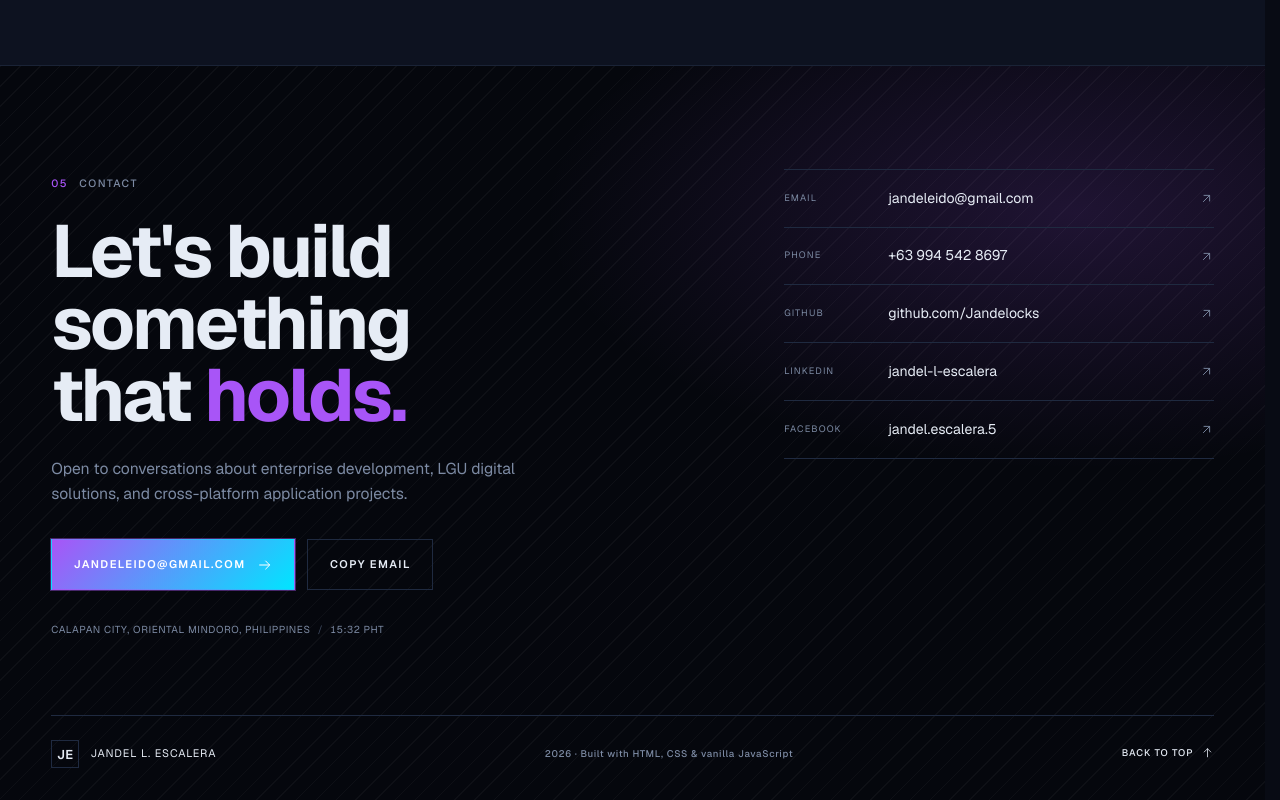
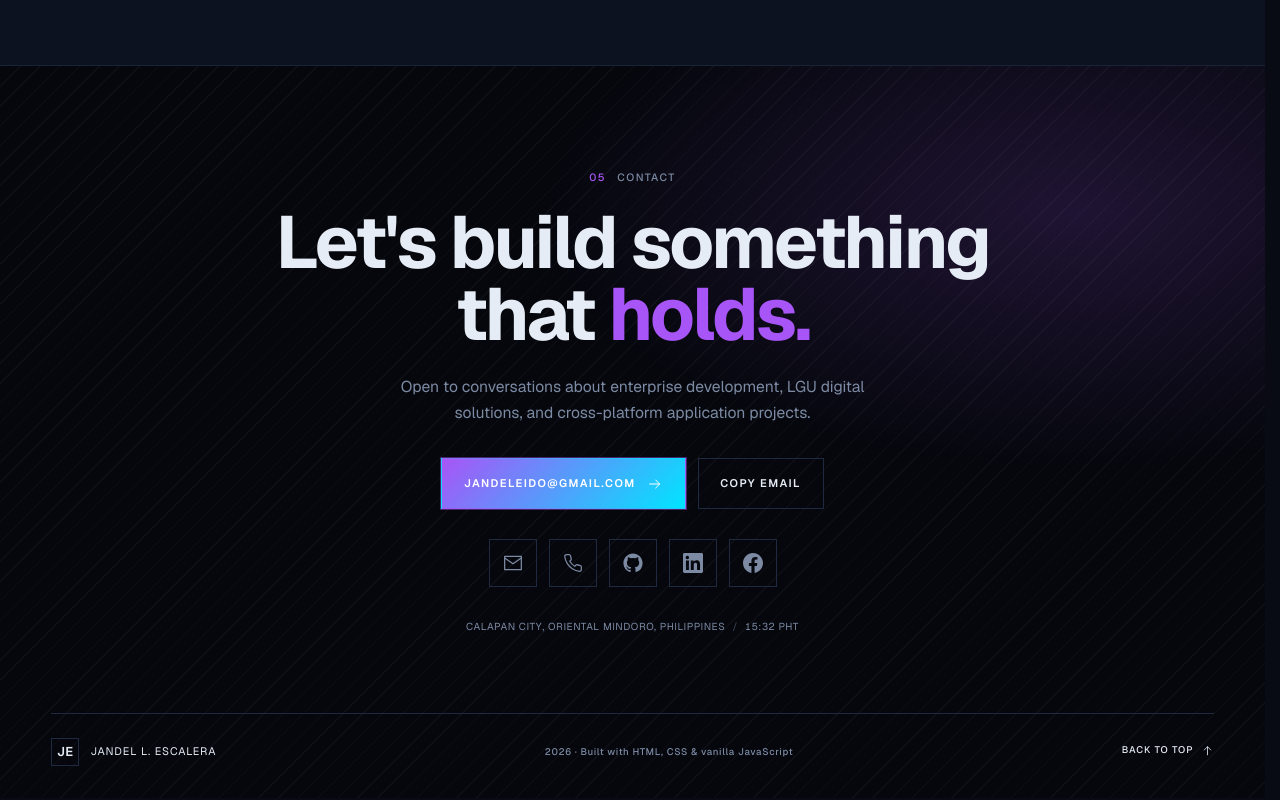
Before and after one commit to Jandelocks/portfolio, a plain HTML site: page index.html in a window 1280 px wide. Shown: the part 5037-5837 px from the top of the page. Drawn offline with nearby package versions, Linux system fonts and the light colour scheme.

Commit message:
feat(portfolio): enhance contact section with social buttons and improved layout

```diff
--- a/index.html
+++ b/index.html
@@ -676,53 +676,65 @@
                                 <span class="copy-label">Copy email</span>
                             </button>
                         </div>
-                        <p class="contact-place">
-                            Calapan City, Oriental Mindoro, Philippines
-                            <span class="sep">/</span>
-                            <span id="clock-footer">--:--</span> PHT
-                        </p>
                     </div>
 
-                    <div class="contact-links reveal">
-                        <a class="contact-link" href="mailto:jandeleido@gmail.com">
-                            <span class="cl-key">Email</span>
-                            <span class="cl-val">jandeleido@gmail.com</span>
-                            <svg viewBox="0 0 24 24" class="icon cl-arrow" aria-hidden="true">
-                                <path d="M7 17 17 7M8 7h9v9" />
-                            </svg>
-                        </a>
-                        <a class="contact-link" href="tel:+639945428697">
-                            <span class="cl-key">Phone</span>
-                            <span class="cl-val">+63 994 542 8697</span>
-                            <svg viewBox="0 0 24 24" class="icon cl-arrow" aria-hidden="true">
-                                <path d="M7 17 17 7M8 7h9v9" />
-                            </svg>
-                        </a>
-                        <a class="contact-link" href="https://github.com/Jandelocks" target="_blank"
-                            rel="noopener noreferrer">
-                            <span class="cl-key">GitHub</span>
-                            <span class="cl-val">github.com/Jandelocks</span>
-                            <svg viewBox="0 0 24 24" class="icon cl-arrow" aria-hidden="true">
-                                <path d="M7 17 17 7M8 7h9v9" />
-                            </svg>
-                        </a>
-                        <a class="contact-link" href="https://www.linkedin.com/in/jandel-l-escalera-445440364"
-                            target="_blank" rel="noopener noreferrer">
-                            <span class="cl-key">LinkedIn</span>
-                            <span class="cl-val">jandel-l-escalera</span>
-                            <svg viewBox="0 0 24 24" class="icon cl-arrow" aria-hidden="true">
-                                <path d="M7 17 17 7M8 7h9v9" />
-                            </svg>
-                        </a>
-                        <a class="contact-link" href="https://www.facebook.com/jandel.escalera.5" target="_blank"
-                            rel="noopener noreferrer">
-                            <span class="cl-key">Facebook</span>
-                            <span class="cl-val">jandel.escalera.5</span>
-                            <svg viewBox="0 0 24 24" class="icon cl-arrow" aria-hidden="true">
-                                <path d="M7 17 17 7M8 7h9v9" />
-                            </svg>
-                        </a>
-                    </div>
+                    <ul class="contact-social reveal" aria-label="Direct contact and profiles">
+                        <li>
+                            <a class="social-btn" href="mailto:jandeleido@gmail.com"
+                                aria-label="Email jandeleido@gmail.com">
+                                <svg viewBox="0 0 24 24" class="icon" aria-hidden="true">
+                                    <rect x="2" y="4" width="20" height="16" />
+                                    <path d="m2 6 10 7 10-7" />
+                                </svg>
+                                <span class="social-tip" aria-hidden="true">Email</span>
+                            </a>
+                        </li>
+                        <li>
+                            <a class="social-btn" href="tel:+639945428697" aria-label="Call +63 994 542 8697">
+                                <svg viewBox="0 0 24 24" class="icon" aria-hidden="true">
+                                    <path
+                                        d="M22 16.92v3a2 2 0 0 1-2.18 2 19.79 19.79 0 0 1-8.63-3.07 19.5 19.5 0 0 1-6-6 19.79 19.79 0 0 1-3.07-8.67A2 2 0 0 1 4.11 2h3a2 2 0 0 1 2 1.72 12.84 12.84 0 0 0 .7 2.81 2 2 0 0 1-.45 2.11L8.09 9.91a16 16 0 0 0 6 6l1.27-1.27a2 2 0 0 1 2.11-.45 12.84 12.84 0 0 0 2.81.7A2 2 0 0 1 22 16.92z" />
+                                </svg>
+                                <span class="social-tip" aria-hidden="true">Phone</span>
+                            </a>
+                        </li>
+                        <li>
+                            <a class="social-btn" href="https://github.com/Jandelocks" target="_blank"
+                                rel="noopener" aria-label="GitHub (opens in a new tab)">
+                                <svg viewBox="0 0 24 24" class="icon icon--brand" aria-hidden="true">
+                                    <path
+                                        d="M12 .5C5.73.5.5 5.73.5 12c0 5.08 3.29 9.39 7.86 10.91.58.1.79-.25.79-.56v-2.17c-3.2.7-3.87-1.36-3.87-1.36-.53-1.34-1.29-1.7-1.29-1.7-1.05-.72.08-.7.08-.7 1.16.08 1.77 1.19 1.77 1.19 1.03 1.77 2.7 1.26 3.36.96.1-.75.4-1.26.73-1.55-2.55-.29-5.23-1.28-5.23-5.68 0-1.26.45-2.28 1.19-3.09-.12-.29-.52-1.46.11-3.05 0 0 .97-.31 3.18 1.18a11 11 0 0 1 5.79 0c2.2-1.49 3.17-1.18 3.17-1.18.63 1.59.23 2.76.11 3.05.74.81 1.19 1.83 1.19 3.09 0 4.41-2.69 5.38-5.25 5.67.41.36.78 1.06.78 2.14v3.17c0 .31.21.67.8.56A11.51 11.51 0 0 0 23.5 12C23.5 5.73 18.27.5 12 .5Z" />
+                                </svg>
+                                <span class="social-tip" aria-hidden="true">GitHub</span>
+                            </a>
+                        </li>
+                        <li>
+                            <a class="social-btn" href="https://www.linkedin.com/in/jandel-l-escalera-445440364"
+                                target="_blank" rel="noopener" aria-label="LinkedIn (opens in a new tab)">
+                                <svg viewBox="0 0 24 24" class="icon icon--brand" aria-hidden="true">
+                                    <path
+                                        d="M20.45 20.45h-3.56v-5.57c0-1.33-.03-3.04-1.85-3.04-1.86 0-2.14 1.45-2.14 2.95v5.66H9.34V9h3.42v1.56h.05c.48-.9 1.64-1.85 3.37-1.85 3.6 0 4.27 2.37 4.27 5.46v6.28ZM5.34 7.43a2.07 2.07 0 1 1 0-4.13 2.07 2.07 0 0 1 0 4.13ZM7.12 20.45H3.55V9h3.57v11.45ZM22.22 0H1.77C.79 0 0 .77 0 1.72v20.55C0 23.22.79 24 1.77 24h20.45c.98 0 1.78-.78 1.78-1.73V1.72C24 .77 23.2 0 22.22 0Z" />
+                                </svg>
+                                <span class="social-tip" aria-hidden="true">LinkedIn</span>
+                            </a>
+                        </li>
+                        <li>
+                            <a class="social-btn" href="https://www.facebook.com/jandel.escalera.5" target="_blank"
+                                rel="noopener" aria-label="Facebook (opens in a new tab)">
+                                <svg viewBox="0 0 24 24" class="icon icon--brand" aria-hidden="true">
+                                    <path
+                                        d="M24 12.07C24 5.4 18.63 0 12 0S0 5.4 0 12.07C0 18.1 4.39 23.1 10.13 24v-8.44H7.08v-3.49h3.05V9.41c0-3.02 1.79-4.69 4.53-4.69 1.31 0 2.69.24 2.69.24v2.97h-1.51c-1.49 0-1.96.93-1.96 1.89v2.25h3.33l-.53 3.49h-2.8V24C19.61 23.1 24 18.1 24 12.07Z" />
+                                </svg>
+                                <span class="social-tip" aria-hidden="true">Facebook</span>
+                            </a>
+                        </li>
+                    </ul>
+
+                    <p class="contact-place">
+                        Calapan City, Oriental Mindoro, Philippines
+                        <span class="sep">/</span>
+                        <span id="clock-footer">--:--</span> PHT
+                    </p>
                 </div>
 
                 <footer class="site-footer">
--- a/style.css
+++ b/style.css
@@ -1670,10 +1670,16 @@ html.js .hero-portrait.is-cinematic .portrait-plate::before {
 }
 
 .contact-grid {
-    display: grid;
-    grid-template-columns: minmax(0, 1.1fr) minmax(280px, 0.72fr);
-    gap: clamp(2.5rem, 6vw, 6rem);
-    align-items: start;
+    display: block;
+    max-width: 46rem;
+    margin-inline: auto;
+    text-align: center;
+}
+
+.contact-main {
+    display: flex;
+    flex-direction: column;
+    align-items: center;
 }
 
 .contact-kicker {
@@ -1719,6 +1725,7 @@ html.js .hero-portrait.is-cinematic .portrait-plate::before {
 .contact-actions {
     display: flex;
     flex-wrap: wrap;
+    justify-content: center;
     gap: 0.75rem;
     margin-top: 2rem;
 }
@@ -1769,55 +1776,98 @@ html.js .hero-portrait.is-cinematic .portrait-plate::before {
     color: #3F4A5F;
 }
 
-.contact-links {
-    border-top: 1px solid var(--invert-rule);
-}
-
-.contact-link {
+/* social icon buttons */
+
+.contact-social {
+    display: flex;
+    flex-wrap: wrap;
+    justify-content: center;
+    gap: 0.75rem;
+    margin: 1.9rem 0 0;
+    padding: 0;
+    list-style: none;
+}
+
+.contact-social li {
+    display: flex;
+}
+
+.social-btn {
+    position: relative;
     display: grid;
-    grid-template-columns: 5.5rem minmax(0, 1fr) auto;
-    align-items: center;
-    gap: 1rem;
-    padding: 1.05rem 0;
-    border-bottom: 1px solid var(--invert-rule);
-    transition: color 0.25s ease, padding-left 0.3s var(--ease);
-}
-
-.contact-link:hover {
-    color: var(--accent-2);
-    padding-left: 0.4rem;
-}
-
-.cl-key {
-    font-family: var(--font-mono);
-    font-size: 0.58rem;
+    place-items: center;
+    width: 48px;
+    height: 48px;
+    border: 1px solid var(--invert-rule);
+    background: transparent;
+    color: var(--invert-muted);
+    transition: color 0.25s ease, background-color 0.25s ease,
+        transform 0.3s var(--ease), box-shadow 0.3s ease;
+}
+
+/* accent gradient border, revealed on hover / keyboard focus */
+.social-btn::before {
+    content: "";
+    position: absolute;
+    inset: -1px;
+    padding: 1px;
+    background: linear-gradient(135deg, var(--accent-2), var(--accent));
+    -webkit-mask: linear-gradient(#000 0 0) content-box, linear-gradient(#000 0 0);
+    -webkit-mask-composite: xor;
+    mask: linear-gradient(#000 0 0) content-box, linear-gradient(#000 0 0);
+    mask-composite: exclude;
+    opacity: 0;
+    transition: opacity 0.25s ease;
+    pointer-events: none;
+}
+
+.social-btn .icon {
+    width: 20px;
+    height: 20px;
+}
+
+.social-btn .icon--brand {
+    fill: currentColor;
+    stroke: none;
+}
+
+.social-btn:hover,
+.social-btn:focus-visible {
+    color: var(--invert-ink);
+    background: rgba(255, 255, 255, 0.04);
+    transform: translateY(-3px);
+    box-shadow: 0 14px 32px -18px rgba(var(--aura-2), 0.85);
+}
+
+.social-btn:hover::before,
+.social-btn:focus-visible::before {
+    opacity: 1;
+}
+
+.social-tip {
+    position: absolute;
+    bottom: calc(100% + 0.5rem);
+    left: 50%;
+    padding: 0.32rem 0.5rem;
+    border: 1px solid var(--invert-rule);
+    background: var(--surface);
+    color: var(--invert-ink);
+    font-family: var(--font-mono);
+    font-size: 0.55rem;
     letter-spacing: 0.12em;
+    line-height: 1;
     text-transform: uppercase;
-    color: var(--invert-muted);
-}
-
-.contact-link:hover .cl-key {
-    color: var(--accent-2);
-}
-
-.cl-val {
-    font-size: 0.88rem;
-    color: var(--invert-ink);
-    overflow: hidden;
-    text-overflow: ellipsis;
     white-space: nowrap;
-}
-
-.cl-arrow {
-    width: 15px;
-    height: 15px;
-    color: var(--invert-muted);
-    transition: transform 0.3s var(--ease), color 0.25s ease;
-}
-
-.contact-link:hover .cl-arrow {
-    color: var(--accent-2);
-    transform: translate(2px, -2px);
+    opacity: 0;
+    transform: translate(-50%, 4px);
+    transition: opacity 0.2s ease, transform 0.2s var(--ease);
+    pointer-events: none;
+}
+
+.social-btn:hover .social-tip,
+.social-btn:focus-visible .social-tip {
+    opacity: 1;
+    transform: translate(-50%, 0);
 }
 
 /* ---------- 14. Footer ---------- */
@@ -2269,15 +2319,6 @@ html.js .section-head.is-visible .section-rule {
     transform: scale(0.82);
 }
 
-/* contact links */
-.cl-arrow {
-    transition: transform 0.35s var(--ease);
-}
-
-.contact-link:hover .cl-arrow {
-    transform: translate(2px, -2px);
-}
-
 @media (prefers-reduced-motion: reduce) {
     .hero-grid {
         transform: none;
@@ -2350,10 +2391,6 @@ html.js .section-head.is-visible .section-rule {
     .work-detail {
         grid-template-columns: minmax(0, 1fr);
     }
-
-    .contact-grid {
-        grid-template-columns: minmax(0, 1fr);
-    }
 }
 
 @media (max-width: 760px) {
@@ -2473,13 +2510,8 @@ html.js .section-head.is-visible .section-rule {
         gap: 0.75rem;
     }
 
-    .contact-link {
-        grid-template-columns: 4.4rem minmax(0, 1fr) auto;
-        gap: 0.75rem;
-    }
-
-    .cl-val {
-        font-size: 0.8rem;
+    .contact-social {
+        gap: 0.6rem;
     }
 
     .site-footer {
```
